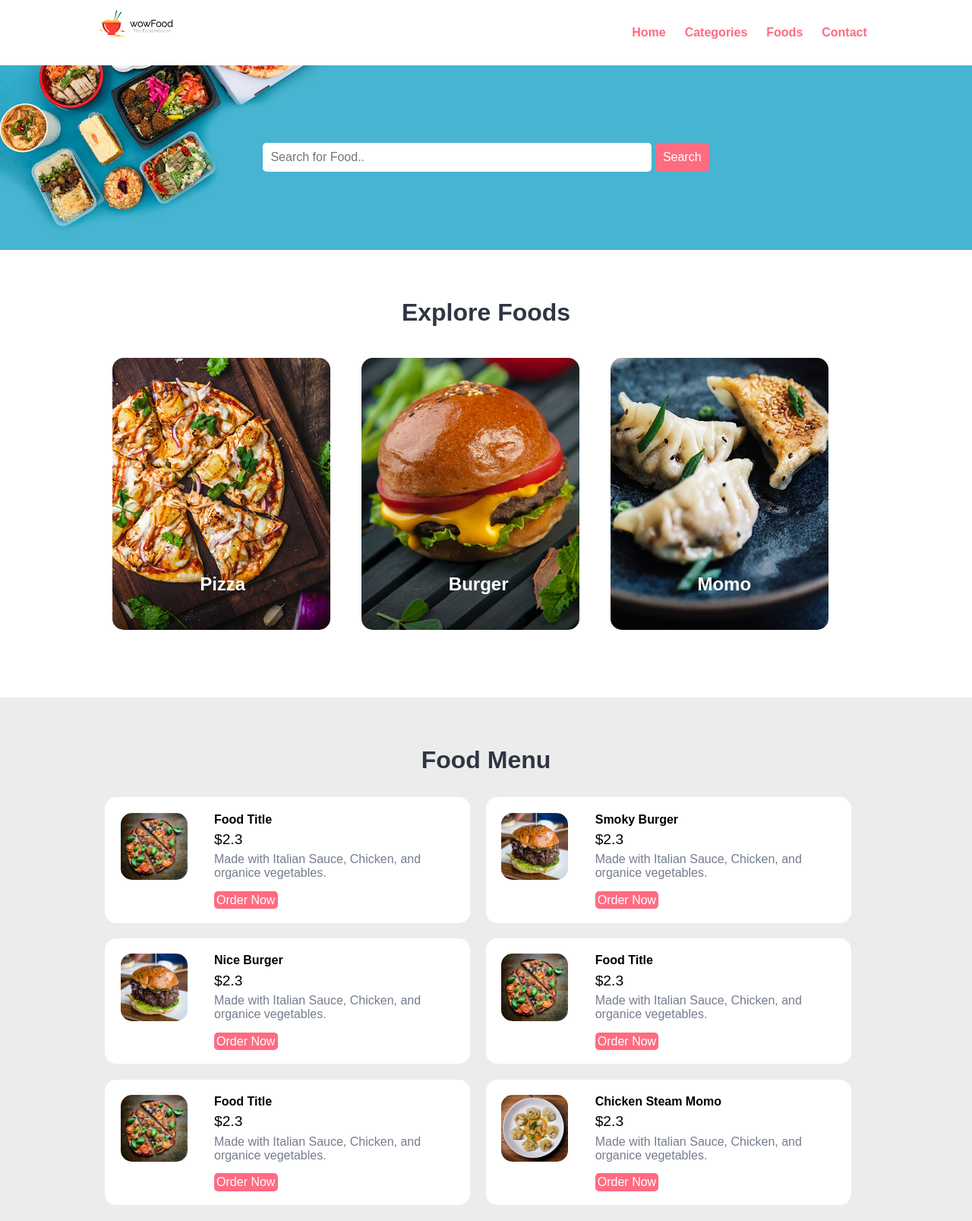
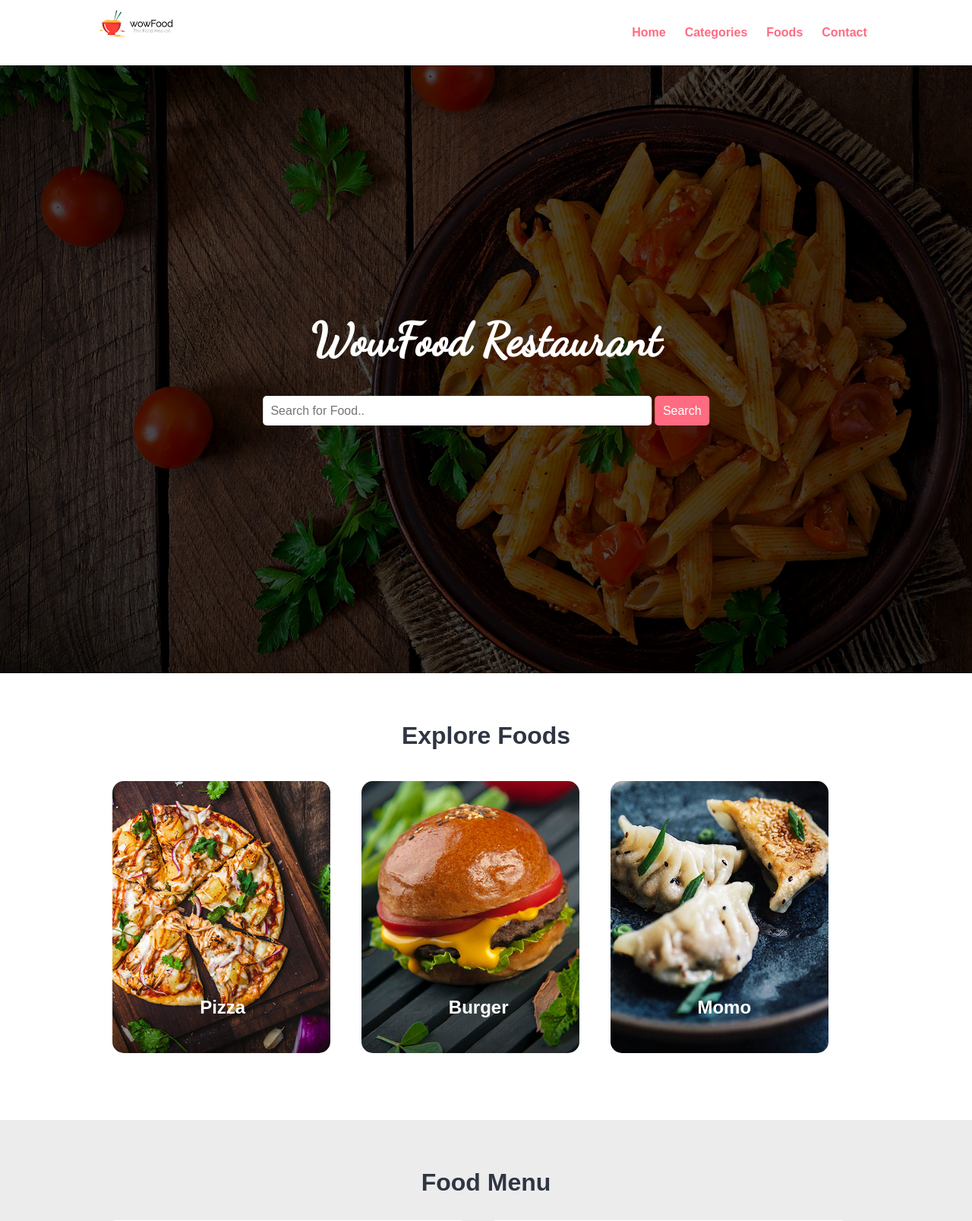
Before and after one commit to duongmien/food-order-project, a PHP site: page / in a window 1280 px wide. Shown: the top 1607 px of the page at 76% size. Run offline with PHP 8.4, Linux system fonts and the light colour scheme.

Commit message:
update all page

```diff
--- a/categories.html
+++ b/categories.html
@@ -15,7 +15,7 @@
     <section class="navbar">
         <div class="container">
             <div class="logo">
-                <a href="#" title="Logo">
+                <a href="index.html" title="Logo">
                     <img src="images/logo.png" alt="Restaurant Logo" class="img-responsive">
                 </a>
             </div>
--- a/category-foods.html
+++ b/category-foods.html
@@ -15,7 +15,7 @@
     <section class="navbar">
         <div class="container">
             <div class="logo">
-                <a href="#" title="Logo">
+                <a href="index.html" title="Logo">
                     <img src="images/logo.png" alt="Restaurant Logo" class="img-responsive">
                 </a>
             </div>
@@ -44,6 +44,7 @@
 
     <!-- fOOD sEARCH Section Starts Here -->
     <section class="food-search text-center">
+        <div class="bg-food"></div>
         <div class="container">
 
             <h2>Foods on <a href="#" class="text-white">"Category"</a></h2>
--- a/css/style.css
+++ b/css/style.css
@@ -1,9 +1,8 @@
-/*
-    Author: Vijay Thapa;
-    Theme: Restaurant Food Order;
-    version: 1.0;
-*/
-
+@import url('https://fonts.googleapis.com/css2?family=Dancing+Script&display=swap');
+:root{
+    --cursive-font: 'Dancing Script', cursive;
+    scroll-behavior: smooth;
+}
 /* CSS for All */
 *{
     margin: 0 0;
@@ -108,15 +107,86 @@ fieldset{
 
 
 /* CSS for Food SEarch Section */
-
 .food-search{
-    background-image: url(../images/bg.jpg);
+    overflow: hidden;
+    position: relative;
+    height: 100vh;
+}
+.food-search h1{
+    font-family:  var(--cursive-font);
+    font-size: 60px;
+    line-height: 75px;
+    margin: 0 0 5px;
+    font-weight: 700;
+    color: white;
+    padding-bottom: 30px;
+}
+.food-search::before{
+    /* background-image: url(../images/home-bg.jpg);
+    background-size: cover;
+    animation: zoomInout 20s ease infinite;
     background-size: cover;
     background-repeat: no-repeat;
     background-position: center;
-    padding: 7% 0;
+    padding: 7% 0; */
+    content: '';
+    position: absolute;
+    left:0;
+    top:0;
+    height: 100%;
+    width: 100%;
+    background-color: #000000;
+    opacity: 0.7;
+    z-index: -1;
 }
-
+.food-search .home-bg::after{
+    content: "";
+    position: absolute;
+    top:0;
+    height: 100%;
+    left: 0;
+    right:0;
+    z-index:-2;
+    background-image: url(../images/home-bg.jpg);
+      -webkit-background-size: cover;
+      -moz-background-size: cover;
+      -o-background-size: cover;
+      background-size: cover;
+      animation: zoomInout 20s ease infinite;
+}
+.food-search .bg-food::after{
+    content: "";
+    position: absolute;
+    top:0;
+    height: 100%;
+    left: 0;
+    right:0;
+    z-index:-2;
+    background-image: url(../images/bg-food.jpeg);
+      -webkit-background-size: cover;
+      -moz-background-size: cover;
+      -o-background-size: cover;
+      background-size: fit;
+      animation: zoomInout 20s ease infinite;
+}
+.food-search .bg-order::after{
+    content: "";
+   background-color: yellow;
+}
+.food-search .container{
+    position: absolute;
+    transform: translate(-50%,-50%);
+    top: 50%;
+    left: 50%;
+}
+@keyframes zoomInout {
+    0%, 100% {
+      transform: scale(1);
+    }
+    50% {
+      transform: scale(1.1);
+    }
+  }
 .food-search input[type="search"]{
     width: 50%;
     padding: 1%;
@@ -128,7 +198,7 @@ fieldset{
 
 /* CSS for Categories */
 .categories{
-    padding: 4% 0;
+   padding: 4% 0;
 }
 
 .box-3{
--- a/food-search.html
+++ b/food-search.html
@@ -15,7 +15,7 @@
     <section class="navbar">
         <div class="container">
             <div class="logo">
-                <a href="#" title="Logo">
+                <a href="index.html" title="Logo">
                     <img src="images/logo.png" alt="Restaurant Logo" class="img-responsive">
                 </a>
             </div>
--- a/foods.html
+++ b/foods.html
@@ -15,7 +15,7 @@
     <section class="navbar">
         <div class="container">
             <div class="logo">
-                <a href="#" title="Logo">
+                <a href="index.html" title="Logo">
                     <img src="images/logo.png" alt="Restaurant Logo" class="img-responsive">
                 </a>
             </div>
@@ -44,6 +44,7 @@
 
     <!-- fOOD sEARCH Section Starts Here -->
     <section class="food-search text-center">
+        <div class="bg-food"></div>
         <div class="container">
 
             <form action="food-search.html" method="POST">
--- a/index.html
+++ b/index.html
@@ -1,12 +1,11 @@
 <!DOCTYPE html>
 <html lang="en">
+
 <head>
     <meta charset="UTF-8">
-    <!-- Important to make website responsive -->
     <meta name="viewport" content="width=device-width, initial-scale=1.0">
     <title>Restaurant Website</title>
-
-    <!-- Link our CSS file -->
+    <link rel="shortcut icon" type="image/x-icon" href="./images/pizza.jpg" />
     <link rel="stylesheet" href="css/style.css">
 </head>
 
@@ -15,7 +14,7 @@
     <section class="navbar">
         <div class="container">
             <div class="logo">
-                <a href="#" title="Logo">
+                <a href="index.html" title="Logo">
                     <img src="images/logo.png" alt="Restaurant Logo" class="img-responsive">
                 </a>
             </div>
@@ -44,13 +43,13 @@
 
     <!-- fOOD sEARCH Section Starts Here -->
     <section class="food-search text-center">
+        <div class="home-bg"></div>
         <div class="container">
-
+            <h1> WowFood Restaurant</h1>
             <form action="food-search.html" method="POST">
                 <input type="search" name="search" placeholder="Search for Food.." required>
                 <input type="submit" name="submit" value="Search" class="btn btn-primary">
             </form>
-
         </div>
     </section>
     <!-- fOOD sEARCH Section Ends Here -->
@@ -214,13 +213,13 @@
         <div class="container text-center">
             <ul>
                 <li>
-                    <a href="#"><img src="https://img.icons8.com/fluent/50/000000/facebook-new.png"/></a>
+                    <a href="#"><img src="https://img.icons8.com/fluent/50/000000/facebook-new.png" /></a>
                 </li>
                 <li>
-                    <a href="#"><img src="https://img.icons8.com/fluent/48/000000/instagram-new.png"/></a>
+                    <a href="#"><img src="https://img.icons8.com/fluent/48/000000/instagram-new.png" /></a>
                 </li>
                 <li>
-                    <a href="#"><img src="https://img.icons8.com/fluent/48/000000/twitter.png"/></a>
+                    <a href="#"><img src="https://img.icons8.com/fluent/48/000000/twitter.png" /></a>
                 </li>
             </ul>
         </div>
@@ -236,4 +235,5 @@
     <!-- footer Section Ends Here -->
 
 </body>
+
 </html>
--- a/order.html
+++ b/order.html
@@ -15,7 +15,7 @@
     <section class="navbar">
         <div class="container">
             <div class="logo">
-                <a href="#" title="Logo">
+                <a href="index.html" title="Logo">
                     <img src="images/logo.png" alt="Restaurant Logo" class="img-responsive">
                 </a>
             </div>
@@ -45,7 +45,7 @@
     <!-- fOOD sEARCH Section Starts Here -->
     <section class="food-search">
         <div class="container">
-
+            <div class="bg-order"></div>
             <h2 class="text-center text-white">Fill this form to confirm your order.</h2>
 
             <form action="#" class="order">
```
Also changed, not shown: images/bg-food.jpeg (added), images/bg-order.jpeg (added), images/home-bg.jpg (added). Lines whose indentation alone changed are shown as unchanged.
